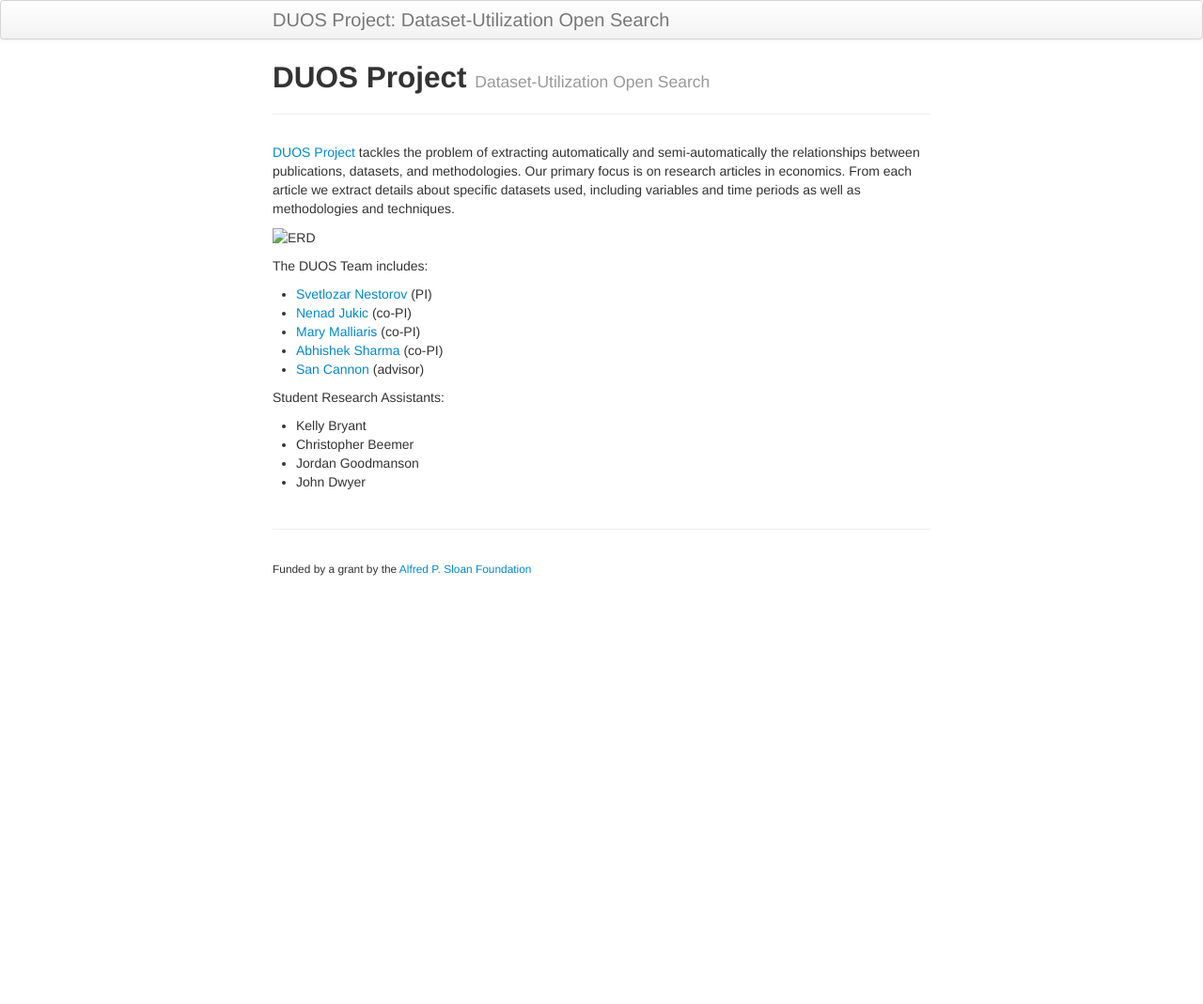
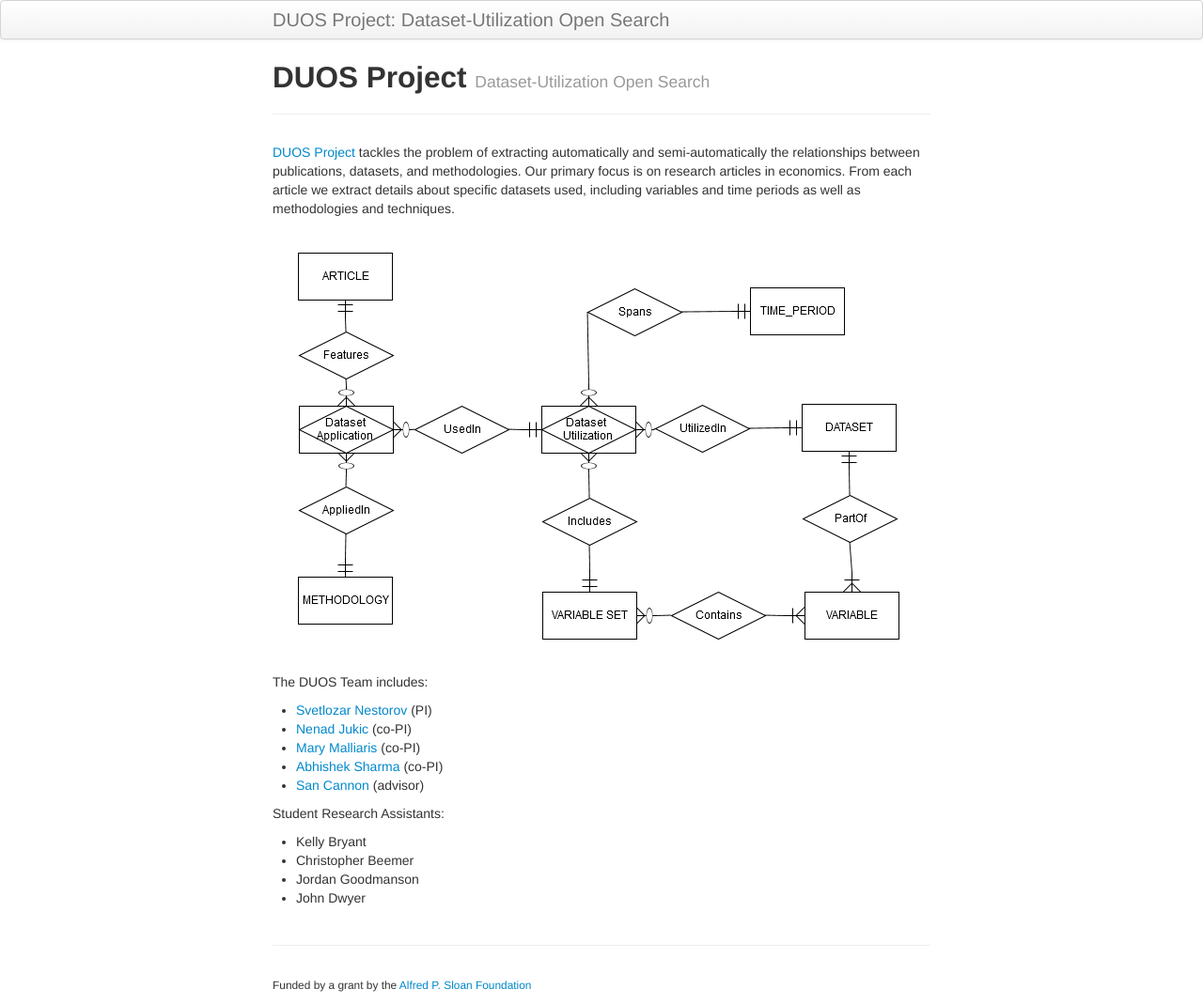
Before and after one commit to svetlozarn/duos-project, a Jekyll site: the page built from index.md, in a window 1280 px wide. Shown: the whole page at 94% size. Built offline with Jekyll 4.4.1, drawn with Linux system fonts in a browser that asks for light colours; before the commit the page ends 900 px from its top, so only the background shows below that.

Commit message:
Fix ERD link

```diff
--- a/index.md
+++ b/index.md
@@ -12,7 +12,7 @@ is on research articles in economics.  From each article we extract
 details about specific datasets used, including variables and time
 periods as well as methodologies and techniques.
 
-![ERD](images/DUOS_ERD_articles.png)
+![ERD](assets/images/DUOS_ERD_articles.png)
 
 The DUOS Team includes:
 
```
Also changed, not shown: 1 other file.
